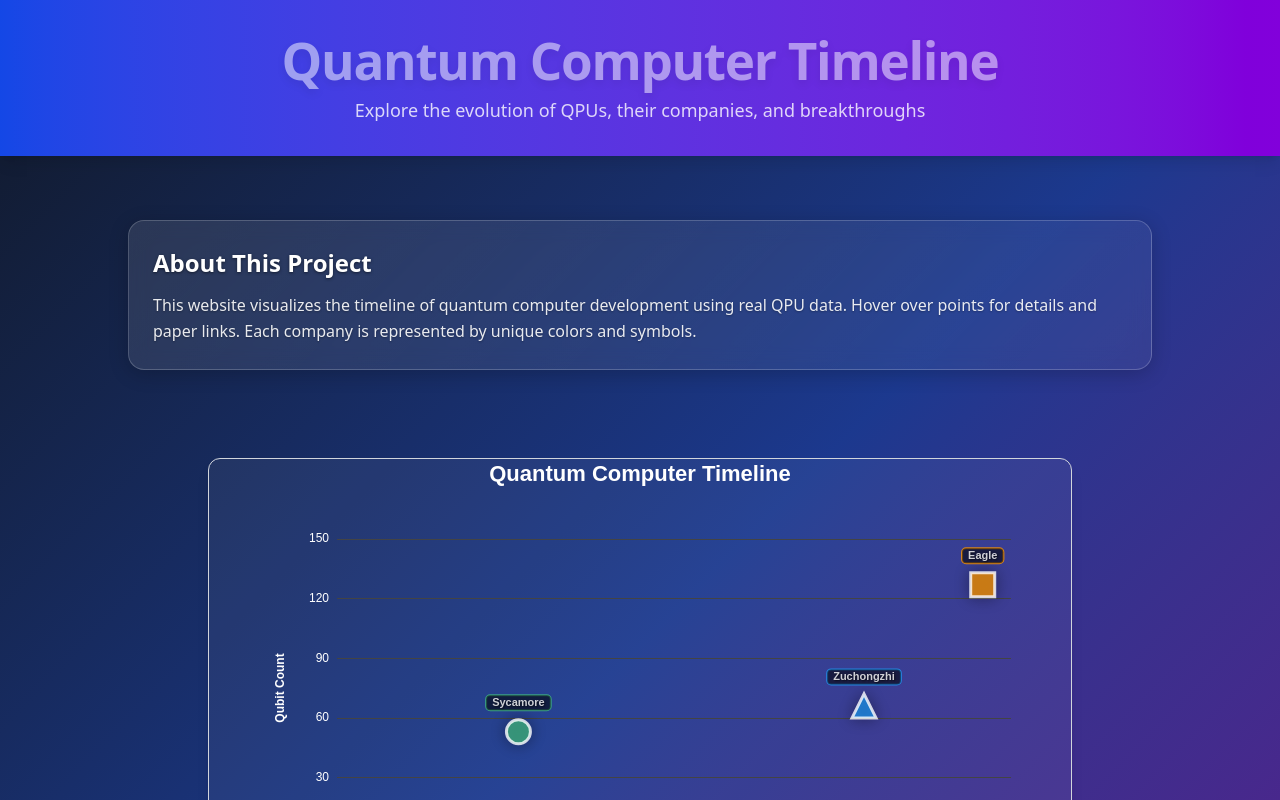
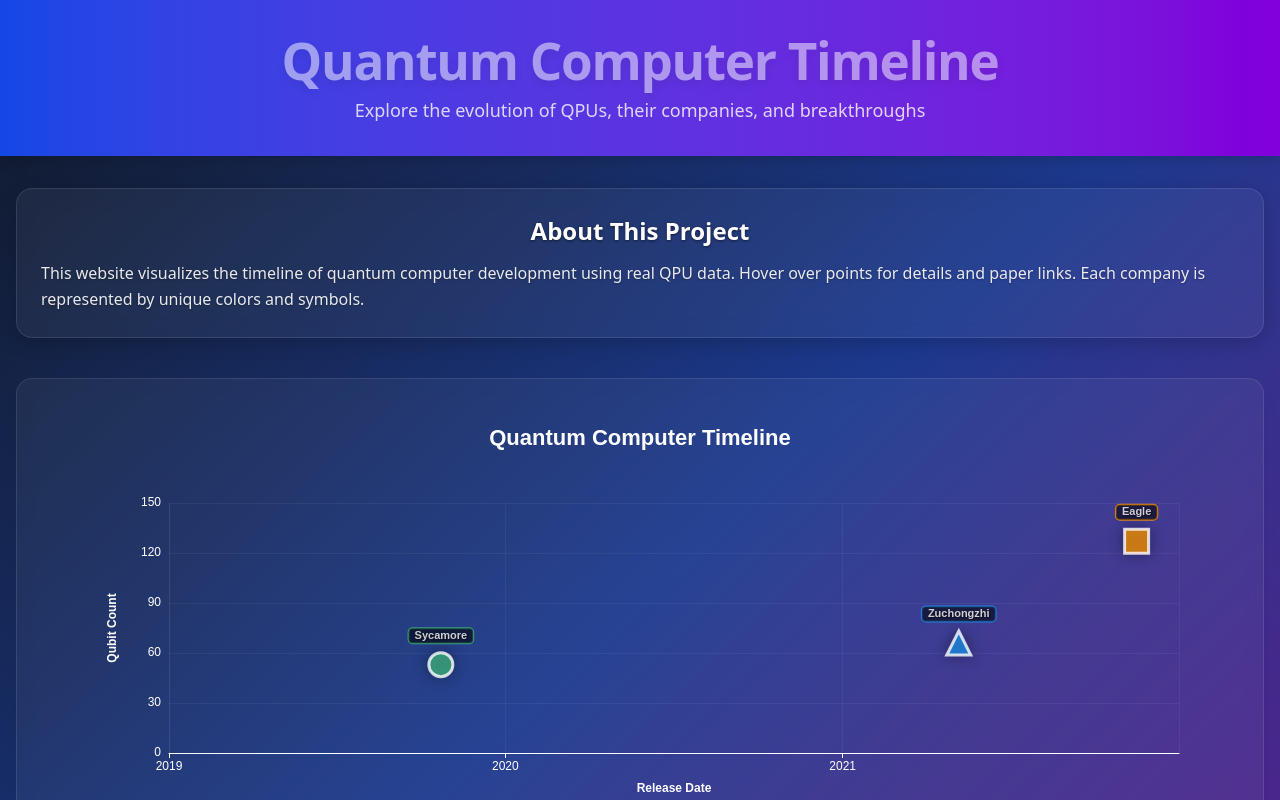
Before and after one commit to aben20807/quantum-computer-timeline, a Vue app: page / in a window 1280 px wide. Shown: the top 800 px of the page. Built offline with nearby package versions, Linux system fonts and the light colour scheme.

Commit message:
Improved UI consistency and alignment: 1) Made grid lines lighter, 2) Added proper padding between title and chart, 3) Aligned width of abstract, chart, and legend sections

```diff
--- a/src/App.vue
+++ b/src/App.vue
@@ -124,13 +124,13 @@ function handleTooltipMouseLeave() {
       <p class="text-lg mt-2 opacity-80">Explore the evolution of QPUs, their companies, and breakthroughs</p>
     </header>
     <main class="w-full px-4 flex flex-col gap-8">
-      <div class="max-w-5xl mx-auto w-full">
+      <div class="max-w-7xl mx-auto w-full">
         <AboutSection />
       </div>
-      <div class="max-w-4xl mx-auto w-full">
+      <div class="max-w-7xl mx-auto w-full">
         <TimelineChart :data="qpuData" @point-hover="handlePointHover" @mouseleave="handleChartLeave" />
       </div>
-      <div class="max-w-4xl mx-auto w-full">
+      <div class="max-w-7xl mx-auto w-full">
         <div class="bg-white/5 rounded-2xl p-6 shadow-xl backdrop-blur-sm border border-white/10">
           <h2 class="text-lg font-medium mb-6 text-center text-gray-200">Companies</h2>
           <QPULegend :companies="companies" />
--- a/src/components/AboutSection.vue
+++ b/src/components/AboutSection.vue
@@ -1,5 +1,5 @@
 <template>
-  <section class="about-section">
+  <section class="about-section bg-white/5 rounded-2xl p-6 shadow-xl backdrop-blur-sm border border-white/10">
     <h2 class="about-title">About This Project</h2>
     <p class="about-text">
       This website visualizes the timeline of quantum computer development using real QPU data.
@@ -14,10 +14,11 @@
 
 <style scoped>
 .about-section {
-  margin: 2rem 0;
-  padding: 1.5rem;
-  background: linear-gradient(135deg, rgba(255,255,255,0.1) 0%, rgba(255,255,255,0.05) 100%);
-  border: 1px solid rgba(255,255,255,0.2);
+  margin: 0;
+  display: flex;
+  flex-direction: column;
+  align-items: center;
+  width: 100%;
   border-radius: 1rem;
   backdrop-filter: blur(10px);
   box-shadow: 0 4px 20px rgba(0,0,0,0.2);
--- a/src/components/TimelineChart.vue
+++ b/src/components/TimelineChart.vue
@@ -1,9 +1,9 @@
 <template>
-  <div class="w-full px-4 py-6">
+  <div class="w-full py-2">
     <div
-      class="relative border border-gray-300 bg-white/5 rounded-xl shadow-lg"
+      class="relative bg-white/5 rounded-2xl p-6 shadow-xl backdrop-blur-sm border border-white/10"
       ref="chartContainer"
-      style="width: 100%; height: 500px; min-height: 420px;"
+      style="width: 100%; height: 520px; min-height: 440px;"
     ></div>
   </div>
 </template>
@@ -111,6 +111,7 @@ const renderChart = () => {
     title: {
       text: 'Quantum Computer Timeline',
       left: 'center',
+      top: 20, // Add specific top padding for the title
       textStyle: { color: '#fff', fontWeight: 'bold', fontSize: 22 }
     },
     tooltip: {
@@ -119,7 +120,7 @@ const renderChart = () => {
     grid: {
       left: 100,
       right: 60,
-      top: 80,
+      top: 100, // Increased top padding from 80 to 100
       bottom: 100,
       containLabel: true
     },
@@ -155,7 +156,13 @@ const renderChart = () => {
           return date.getMonth() === 0 && date.getDate() === 1;
         }
       },
-      splitLine: { show: false },
+      splitLine: {
+        show: true,
+        lineStyle: {
+          color: 'rgba(255, 255, 255, 0.1)', // Lighter grid lines
+          width: 0.5 // Thinner grid lines
+        }
+      },
       axisLine: { lineStyle: { color: '#fff' } }
     },
     yAxis: {
@@ -165,7 +172,12 @@ const renderChart = () => {
       nameGap: 50,
       nameTextStyle: { color: '#fff', fontWeight: 'bold' },
       axisLabel: { color: '#fff' },
-      splitLine: { lineStyle: { color: '#444' } },
+      splitLine: {
+        lineStyle: {
+          color: 'rgba(255, 255, 255, 0.1)', // Lighter grid lines
+          width: 0.5 // Thinner grid lines
+        }
+      },
       axisLine: { lineStyle: { color: '#fff' } },
       axisTick: { lineStyle: { color: '#fff' } }
     },
```
